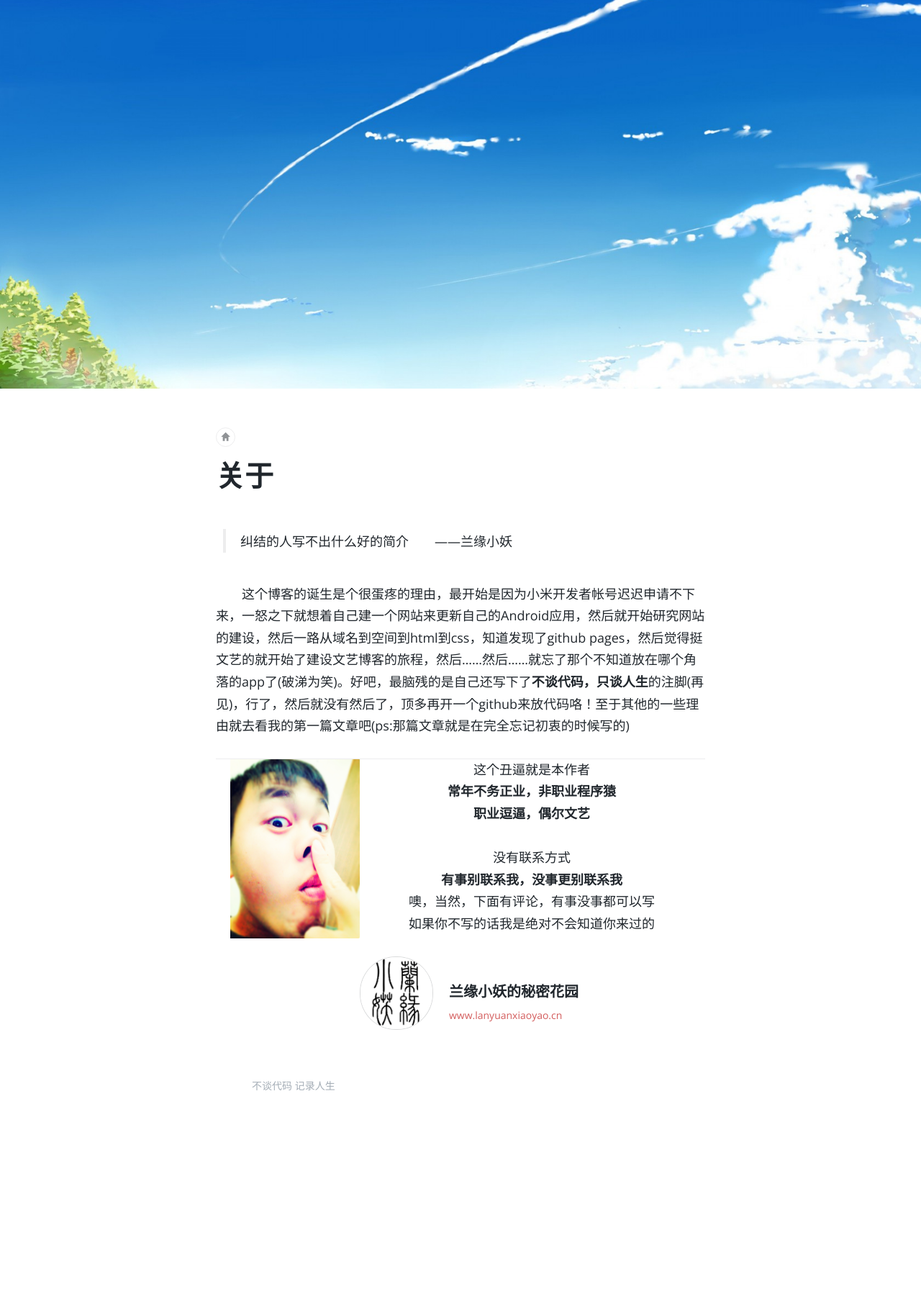
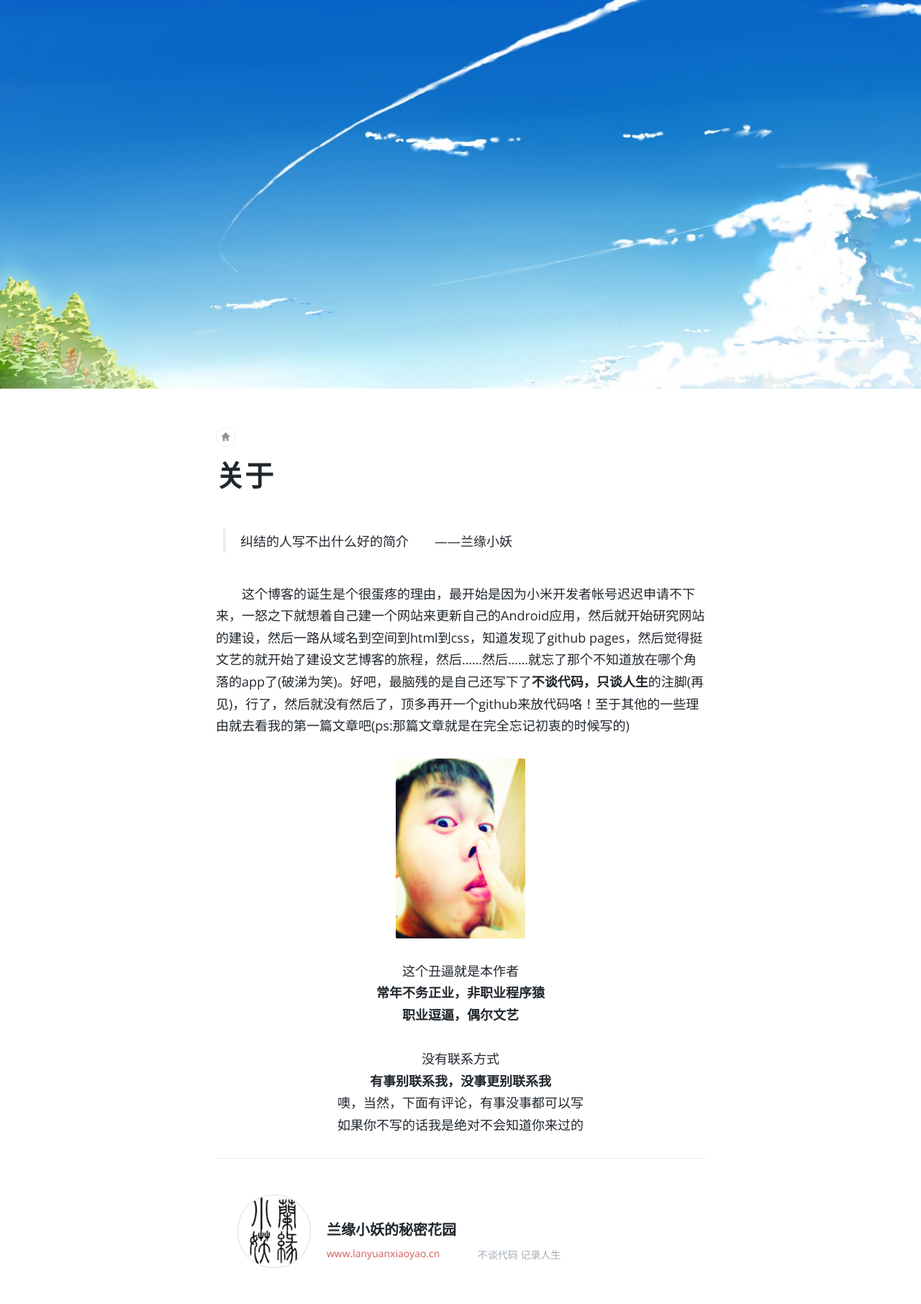
Before and after one commit to lanyuanxiaoyao/lanyuanxiaoyao.github.io, a Jekyll site: the page built from d_about.markdown, in a window 1280 px wide. Shown: the whole page at 72% size. Built offline with Jekyll 4.4.1, drawn with Linux system fonts in a browser that asks for light colours; comment, search, counter and statistics services are not loaded; before the commit the page ends 1570 px from its top, so only the background shows below that.

Commit message:
2016.2.2

```diff
--- a/_layouts/default.html
+++ b/_layouts/default.html
@@ -5,7 +5,7 @@
   {{ content }}
   <script type="text/javascript" src="{{site.baseurl}}/assets/javascript/to_top.js"></script>
   <div style="display: none" id="goTopBtn">
-    <img id="up" border=0 src="{{ site.baseurl }}/assets/images/up.png"
+    <img id="up" border=0 src="{{ site.baseurl }}/assets/images/up_b.png"
       alt="返回顶部" style="z-index: 5"></img>
 </div>
 <script type=text/javascript>goTopEx();</script>
--- a/d_about.markdown
+++ b/d_about.markdown
@@ -8,7 +8,7 @@ tag: about
 
 　　这个博客的诞生是个很蛋疼的理由，最开始是因为小米开发者帐号迟迟申请不下来，一怒之下就想着自己建一个网站来更新自己的Android应用，然后就开始研究网站的建设，然后一路从域名到空间到html到css，知道发现了github pages，然后觉得挺文艺的就开始了建设文艺博客的旅程，然后……然后……就忘了那个不知道放在哪个角落的app了(破涕为笑)。好吧，最脑残的是自己还写下了**不谈代码，只谈人生**的注脚(再见)，行了，然后就没有然后了，顶多再开一个github来放代码咯！至于其他的一些理由就去看我的第一篇文章吧(ps:那篇文章就是在完全忘记初衷的时候写的)
 
-<img style="float: left; padding-left: 20px" src="{{ site.baseurl }}/content/images/12.jpg" height="250" width="180">
-<div style="float: right; padding-right: 70px">
+<div class="about_me"><img src="{{ site.baseurl }}/content/images/12.jpg" height="250" width="180"></div>
+<div class="about_me">
     这个丑逼就是本作者<br/><b>常年不务正业，非职业程序猿</b><br/><b>职业逗逼，偶尔文艺</b><br/><br/>没有联系方式<br/><b>有事别联系我，没事更别联系我</b><br/>噢，当然，下面有评论，有事没事都可以写<br/>如果你不写的话我是绝对不会知道你来过的
 </div>
```
Also changed, not shown: assets/images/up_b.png (added).
